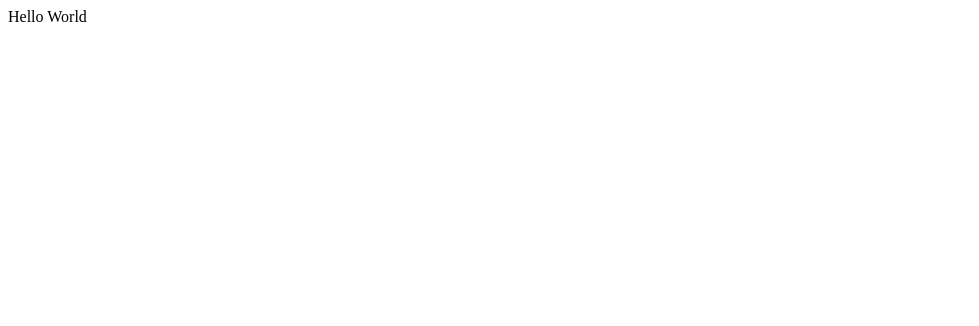
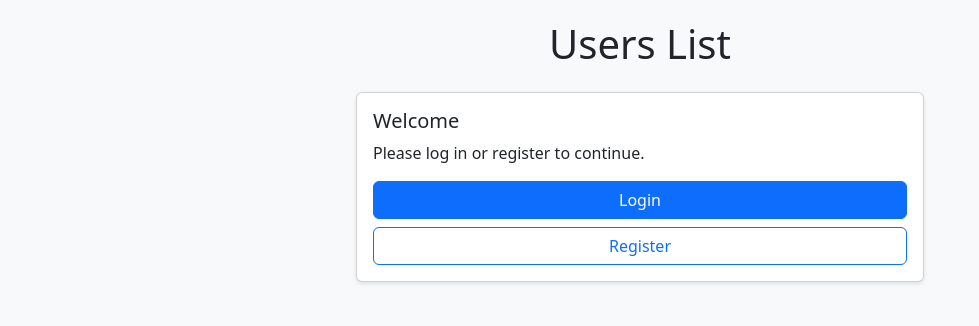
Before and after one commit to Alekseyshing/users, a website: page public/index.html in a window 1280 px wide. Shown: the whole page, without its empty margins (0-979 px from the left). Drawn offline with nearby package versions, Linux system fonts and the light colour scheme.

Commit message:
Add frontend files to public directory

```diff
--- /dev/null
+++ b/public/assets/main.js
@@ -0,0 +1,22 @@
+document.addEventListener('DOMContentLoaded', () => {
+    const root = document.getElementById('root');
+    root.innerHTML = `
+        <div class="container">
+            <h1 class="text-center mb-4">Users List</h1>
+            <div class="row">
+                <div class="col-md-6 offset-md-3">
+                    <div class="card">
+                        <div class="card-body">
+                            <h5 class="card-title">Welcome</h5>
+                            <p class="card-text">Please log in or register to continue.</p>
+                            <div class="d-grid gap-2">
+                                <button class="btn btn-primary" onclick="window.location.href='/login'">Login</button>
+                                <button class="btn btn-outline-primary" onclick="window.location.href='/register'">Register</button>
+                            </div>
+                        </div>
+                    </div>
+                </div>
+            </div>
+        </div>
+    `;
+});
--- /dev/null
+++ b/public/assets/styles.css
@@ -0,0 +1,29 @@
+body {
+    background-color: #f8f9fa;
+}
+
+.container {
+    max-width: 1200px;
+    margin: 0 auto;
+    padding: 20px;
+}
+
+.card {
+    margin-bottom: 20px;
+    box-shadow: 0 2px 4px rgba(0,0,0,0.1);
+}
+
+.btn-primary {
+    background-color: #0d6efd;
+    border-color: #0d6efd;
+}
+
+.btn-primary:hover {
+    background-color: #0b5ed7;
+    border-color: #0a58ca;
+}
+
+.form-control:focus {
+    border-color: #86b7fe;
+    box-shadow: 0 0 0 0.25rem rgba(13,110,253,.25);
+}
--- a/public/index.html
+++ b/public/index.html
@@ -3,9 +3,14 @@
 <head>
     <meta charset="UTF-8">
     <meta name="viewport" content="width=device-width, initial-scale=1.0">
-    <title>Document</title>
+    <title>Users List</title>
+    <link rel="stylesheet" href="https://cdn.jsdelivr.net/npm/bootstrap@5.3.0/dist/css/bootstrap.min.css">
+    <link rel="stylesheet" href="https://cdn.jsdelivr.net/npm/bootstrap-icons@1.7.2/font/bootstrap-icons.css">
+    <link rel="stylesheet" href="assets/styles.css">
 </head>
 <body>
-    <div>Hello World</div>
+    <div id="root"></div>
+    <script src="https://cdn.jsdelivr.net/npm/bootstrap@5.3.0/dist/js/bootstrap.bundle.min.js"></script>
+    <script type="module" src="assets/main.js"></script>
 </body>
 </html>
--- a/src/routes/auth.ts
+++ b/src/routes/auth.ts
@@ -6,6 +6,7 @@ import { User } from '../models/User';
 
 const router = express.Router();
 const userRepository = AppDataSource.getRepository(User);
+
 
 // Временный маршрут для проверки пользователей!
 router.get('/check-users', (async (req, res) => {
```
Also changed, not shown: package.json (+7 -4 lines), src/config/db.ts (+5 -2 lines), src/index.ts (+143 -25 lines), public/assets/users.svg (added), 2 other files.
